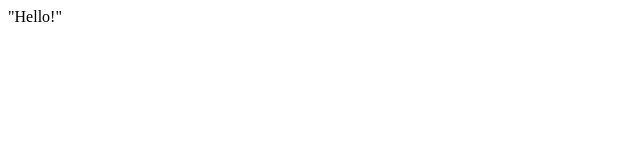
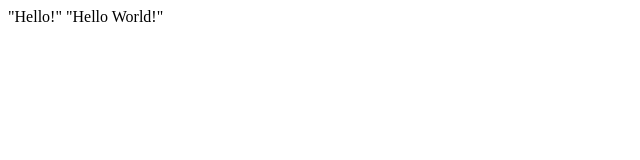
Before and after one commit to kate-miah/js2024-git-intro, a plain HTML site: page index.html in a window 1280 px wide. Shown: the whole page, without its empty margins (0-640 px from the left). Drawn offline with Linux system fonts and the light colour scheme.

Commit message:
Add new text

```diff
--- a/index.html
+++ b/index.html
@@ -7,5 +7,6 @@
 </head>
 <body>
     "Hello!"
+    "Hello World!"
 </body>
 </html>
```
